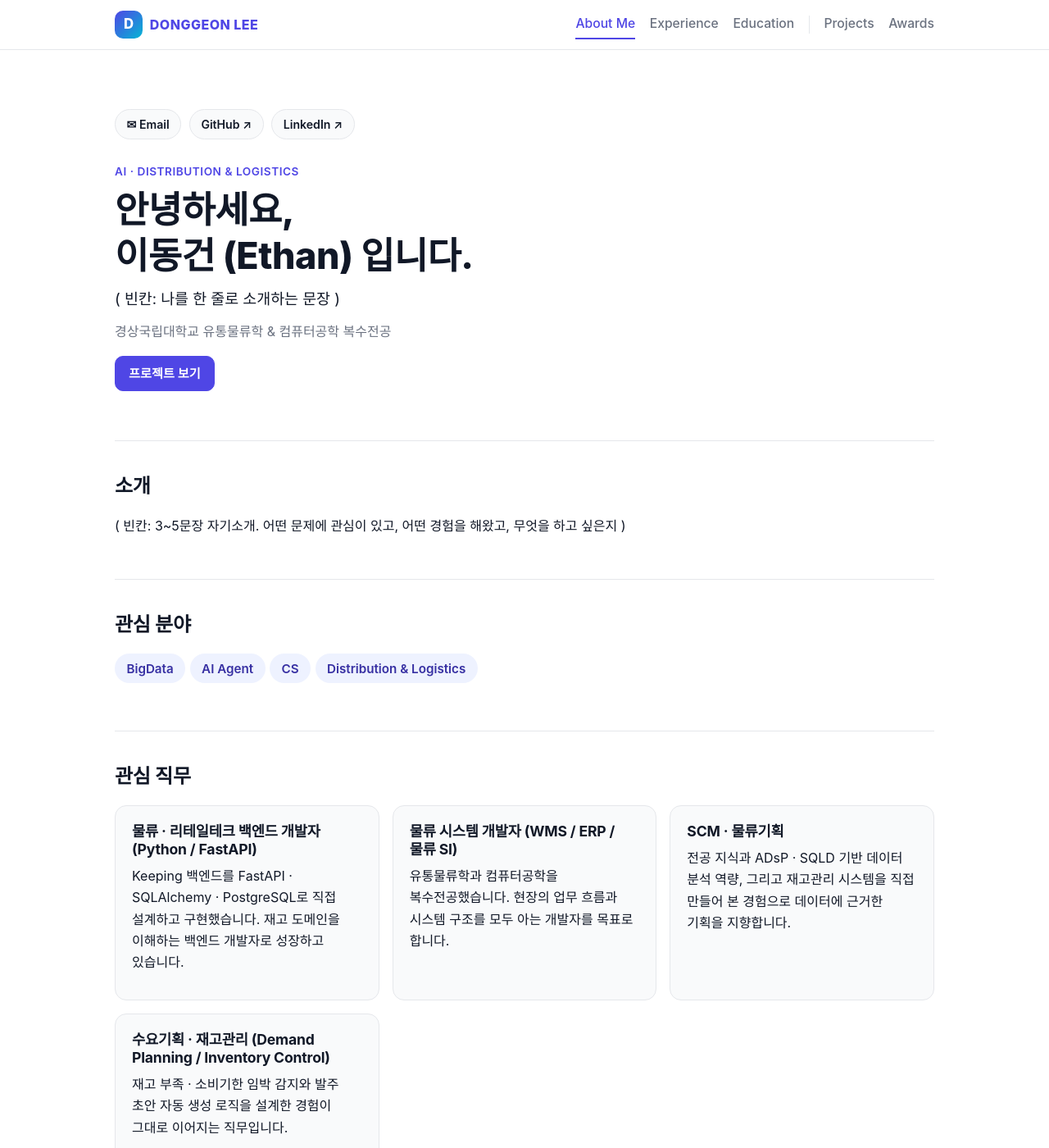
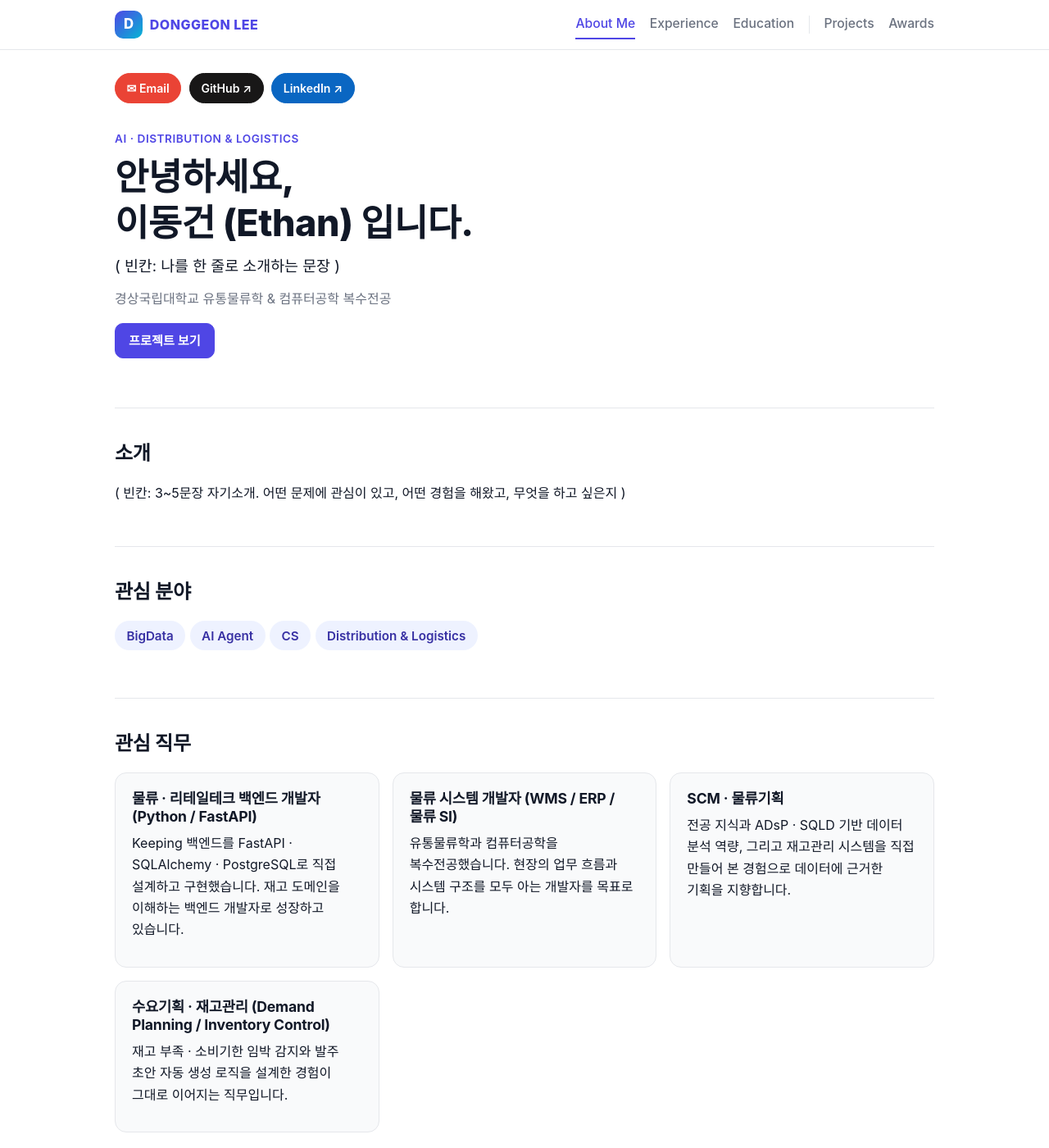
Before and after one commit to leeedd00/leeedd00.github.io, a Jekyll site: the page built from index.md, in a window 1280 px wide and 1400 px high. Shown: the whole window at 82% size. Built offline with Jekyll 4.4.1, drawn with Linux system fonts in a browser that asks for light colours; some web fonts are replaced.

Commit message:
연락처 버튼 위치·색상 조정

```diff
--- a/assets/css/style.css
+++ b/assets/css/style.css
@@ -170,5 +170,12 @@ p { margin: 0 0 .75rem; }
 .type-tag { display: inline-block; vertical-align: middle; margin-right: .5rem; padding: .12rem .55rem; border-radius: 999px; background: var(--tag-bg); color: var(--tag-fg); font-size: .75rem; font-weight: 700; }
 
 /* About Me 상단 연락처 버튼 */
-.contact-row { margin: 0 0 1.75rem; }
+.contact-row { margin: -2.75rem 0 2rem; }
 .btn.sm { padding: .38rem .85rem; font-size: .88rem; border-radius: 999px; }
+
+/* 연락처 버튼 색상 */
+.btn.c-mail { background: #ea4335; border-color: #ea4335; color: #fff; }
+.btn.c-github { background: #181717; border-color: #181717; color: #fff; }
+.btn.c-linkedin { background: #0a66c2; border-color: #0a66c2; color: #fff; }
+.btn.c-mail:hover, .btn.c-github:hover, .btn.c-linkedin:hover { opacity: .88; color: #fff; text-decoration: none; }
+@media (prefers-color-scheme: dark) { .btn.c-github { background: #2d333b; border-color: #2d333b; } }
--- a/index.md
+++ b/index.md
@@ -5,9 +5,9 @@ title: About Me
 
 <section class="hero">
   <p class="links contact-row">
-    <a class="btn sm" href="mailto:{{ site.author.email }}">✉ Email</a>
-    <a class="btn sm" href="https://github.com/{{ site.author.github }}" target="_blank" rel="noopener">GitHub ↗</a>
-    <a class="btn sm" href="https://www.linkedin.com/in/%EB%8F%99%EA%B1%B4-%EC%9D%B4-5b73753a5/" target="_blank" rel="noopener">LinkedIn ↗</a>
+    <a class="btn sm c-mail" href="mailto:{{ site.author.email }}">✉ Email</a>
+    <a class="btn sm c-github" href="https://github.com/{{ site.author.github }}" target="_blank" rel="noopener">GitHub ↗</a>
+    <a class="btn sm c-linkedin" href="https://www.linkedin.com/in/%EB%8F%99%EA%B1%B4-%EC%9D%B4-5b73753a5/" target="_blank" rel="noopener">LinkedIn ↗</a>
   </p>
   <p class="eyebrow">AI · Distribution & Logistics</p>
   <h1>안녕하세요,<br>이동건 (Ethan) 입니다.</h1>
```
